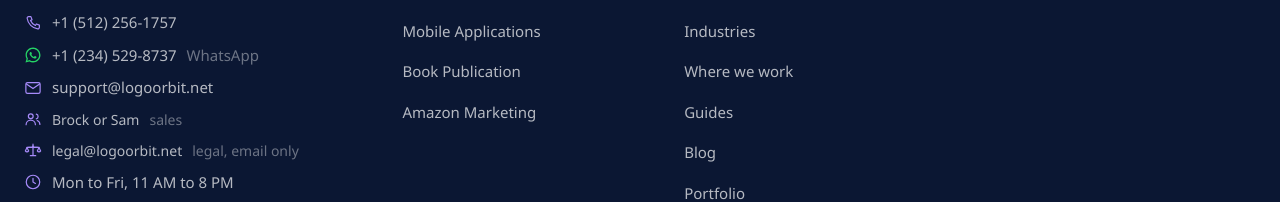
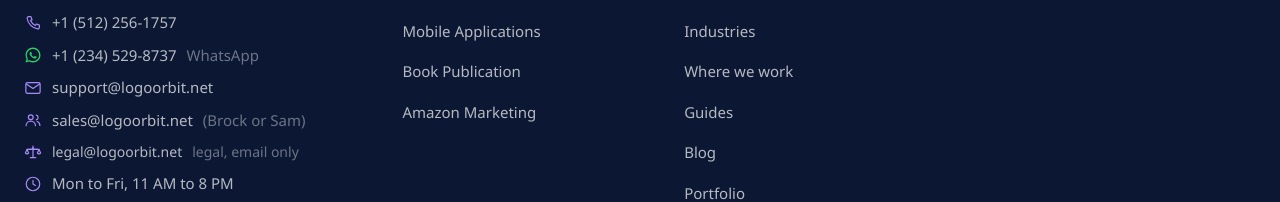
Before and after one commit to LogoOrbit/LogoOrbitWebsite, a Next.js app: page /blog in a window 1280 px wide. Shown: the part 4593-4795 px from the top of the page. Built offline with nearby package versions, Linux system fonts and the light colour scheme.

Commit message:
Add shared sales@logoorbit.net address to footer contact row
Shows the sales inbox alongside Brock and Sam's names so visitors
have a direct email in addition to the per-rep addresses.

```diff
--- a/components/Footer.js
+++ b/components/Footer.js
@@ -97,11 +97,13 @@ export default function Footer() {
               </a>
               <Link
                 href="/contact#sales"
-                className="flex items-center gap-2.5 text-[14px] hover:text-white transition-colors"
+                className="flex items-center gap-2.5 hover:text-white transition-colors"
               >
                 <Icons.team className="w-4.5 h-4.5 text-orbit-400" />
-                {salesTeam.map((p) => p.name.split(' ')[0]).join(' or ')}
-                <span className="text-white/40">sales</span>
+                {site.salesEmail}
+                <span className="text-white/40">
+                  ({salesTeam.map((p) => p.name.split(' ')[0]).join(' or ')})
+                </span>
               </Link>
               <Link
                 href="/legal"
```
Also changed, not shown: lib/site.js.
